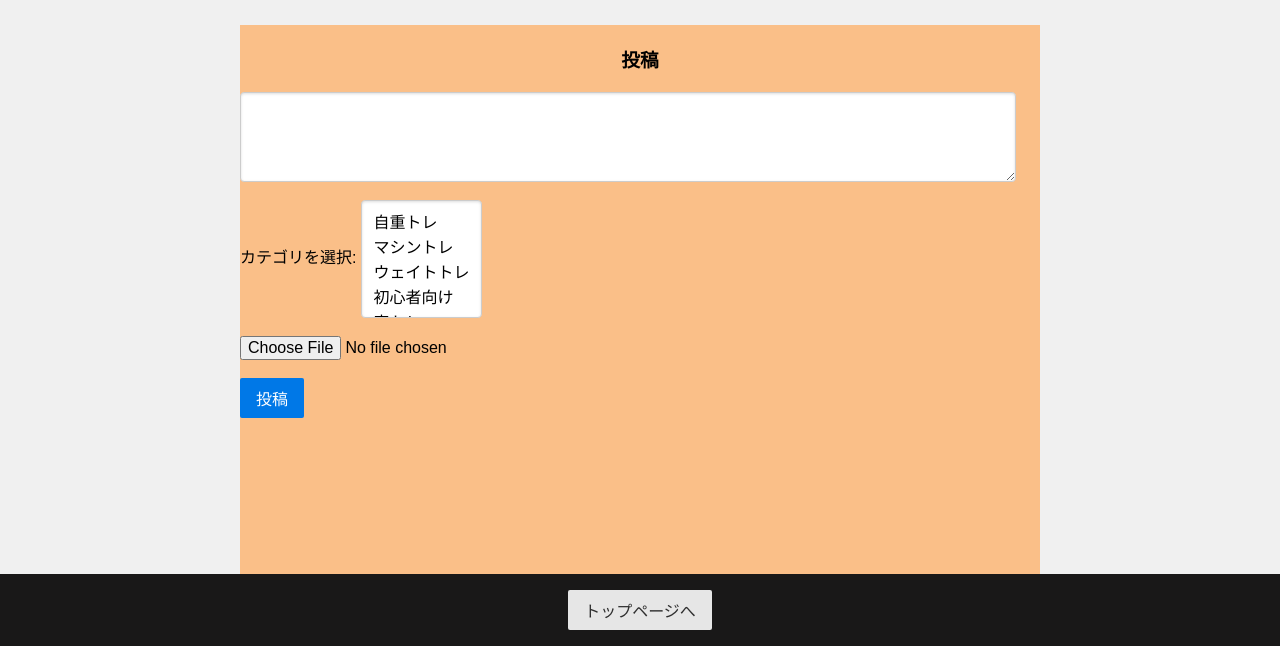
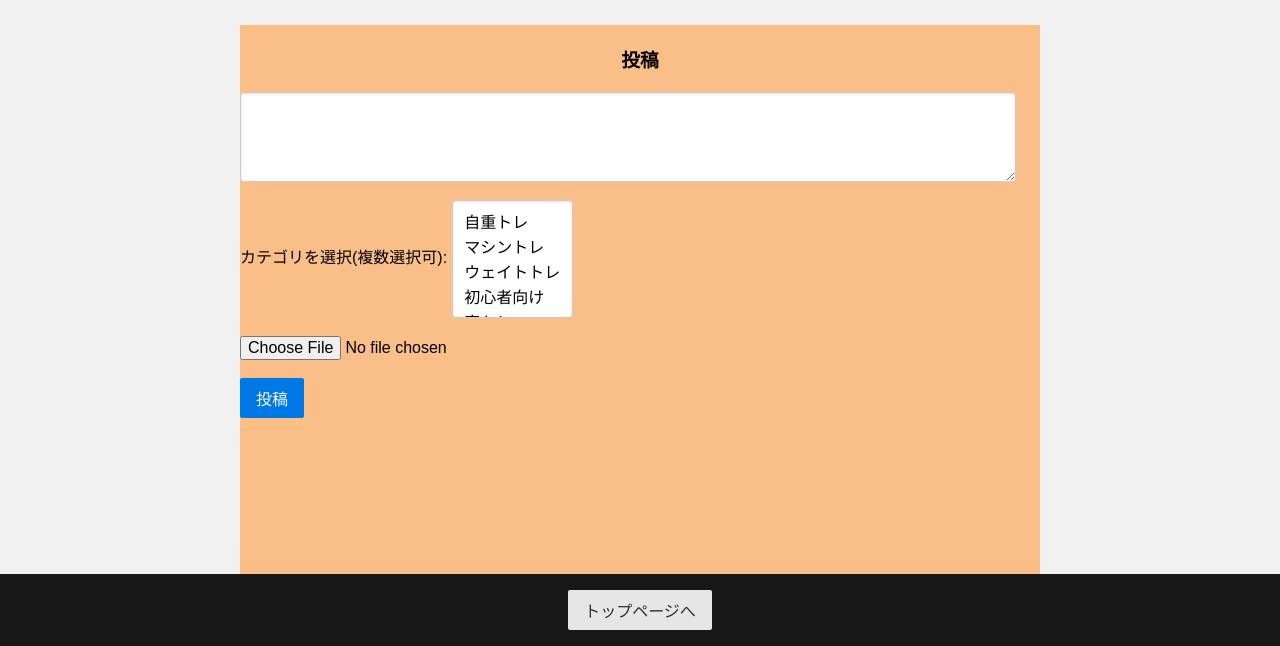
Before and after one commit to NishiKaichi/MuscleMate, a Flask app: page /write in a window 1280 px wide. Shown: the part 154-800 px from the top of the page. Run offline with Flask 3, Linux system fonts and the light colour scheme; a user stored in the database is signed in.

Commit message:
html ちょっと変更

```diff
--- a/kintoresns/templates/write_form.html
+++ b/kintoresns/templates/write_form.html
@@ -5,7 +5,7 @@
     <form action="/write/try" method="POST" enctype="multipart/form-data" class="pure-form">
       <textarea name="text" rows="4"></textarea>
       <br><br>
-      <label for="category">カテゴリを選択:</label>
+      <label for="category">カテゴリを選択(複数選択可):</label>
       <select id="category" name="category" multiple>
           <option value="自重トレ">自重トレ</option>
           <option value="マシントレ">マシントレ</option>
```
